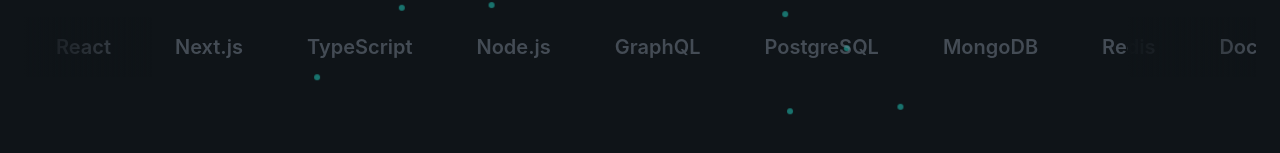
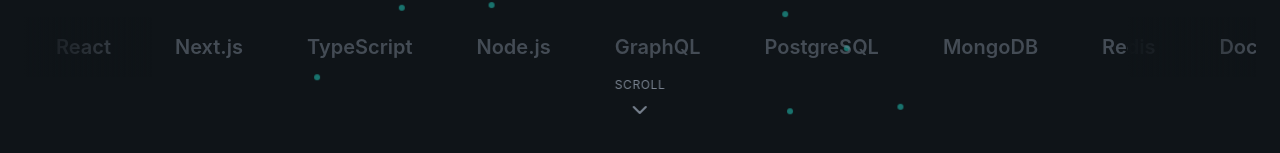
Before and after one commit to Ridzzz0Alam/dev_personal_project, a React (Vite) app: page / in a window 1280 px wide. Shown: the part 949-1102 px from the top of the page. Built offline with nearby package versions, Linux system fonts and the light colour scheme.

Commit message:
completed Hero section

```diff
--- a/src/sections/Hero.jsx
+++ b/src/sections/Hero.jsx
@@ -1,5 +1,5 @@
 
-import { ArrowRight, Github, Linkedin, Twitter } from "lucide-react";
+import { ArrowRight, ChevronDown, Download, Github, Linkedin, Twitter } from "lucide-react";
 import { Button } from "../components/Button";
 import { AnimatedBorderButton } from "../components/AnimatedBorderButton";
 
@@ -89,7 +89,10 @@
                             <Button size="lg">
                                 Contact Me <ArrowRight className="w-5 h-5"/>
                             </Button>
-                            <AnimatedBorderButton/>
+                            <AnimatedBorderButton>
+                                <Download className="w-5 h-5"/>
+                                Download CV
+                            </AnimatedBorderButton>
                         </div>
 
                         {/* Social Links */}
@@ -169,6 +172,17 @@
                   </div>
                 </div>
             </div>
+
+            <div className="absolute bottom-8 left-1/2 -translate-x-1/2
+            animate-fade-in animation-delay-800"
+            >
+                <a href="#about"
+                className="flex flex-col items-center gap-2 text-muted-foreground hover:text-primary transition-colors group"
+                >
+                    <span className="text-xs uppercase tracking-wider">Scroll</span>
+                    <ChevronDown className="w-6 h-6 animate-bounce"/>
+                </a>
+            </div>
         </section>
     );
 };
```
